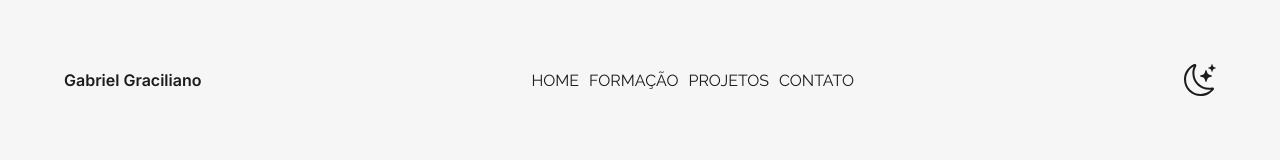
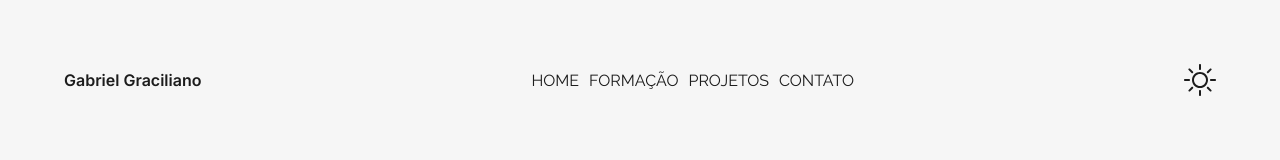
Before and after one commit to GracilianoOG/dio-portfolio, a React (Vite) app: page / in a window 1280 px wide. Shown: the top 160 px of the page. Built offline with nearby package versions, Linux system fonts and the light colour scheme.

Commit message:
Use darkState to change icon based on theme

```diff
--- a/src/components/Header.jsx
+++ b/src/components/Header.jsx
@@ -1,5 +1,6 @@
 import styled from "styled-components";
-import btnIcon from "../assets/images/icons/moon.svg";
+import darkIcon from "../assets/images/icons/moon.svg";
+import lightIcon from "../assets/images/icons/sun.svg";
 import IconButton from "./IconButton";
 import MobileMenu from "./MobileMenu";
 import Menu from "./Menu";
@@ -20,14 +21,14 @@ const TitleStyled = styled.h1`
   text-transform: capitalize;
 `;
 
-function Header({ setDarkState }) {
+function Header({ darkState, setDarkState }) {
   return (
     <HeaderStyled>
       <TitleStyled>Gabriel graciliano</TitleStyled>
       <Menu />
       <MobileMenu />
       <IconButton
-        icon={btnIcon}
+        icon={darkState ? darkIcon : lightIcon}
         onClick={() => setDarkState(theme => !theme)}
       />
     </HeaderStyled>
@@ -36,6 +37,7 @@ function Header({ setDarkState }) {
 
 Header.propTypes = {
   setDarkState: PropTypes.func.isRequired,
+  darkState: PropTypes.bool.isRequired,
 };
 
 export default Header;
```
